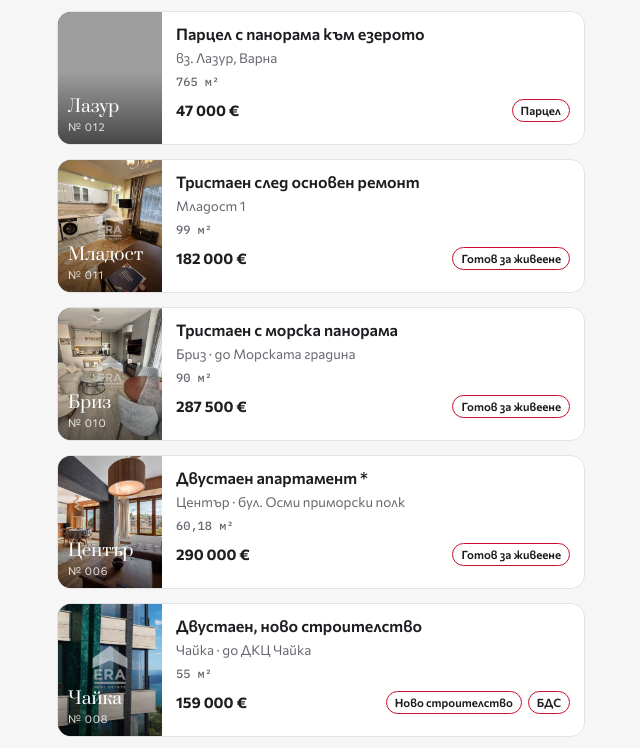
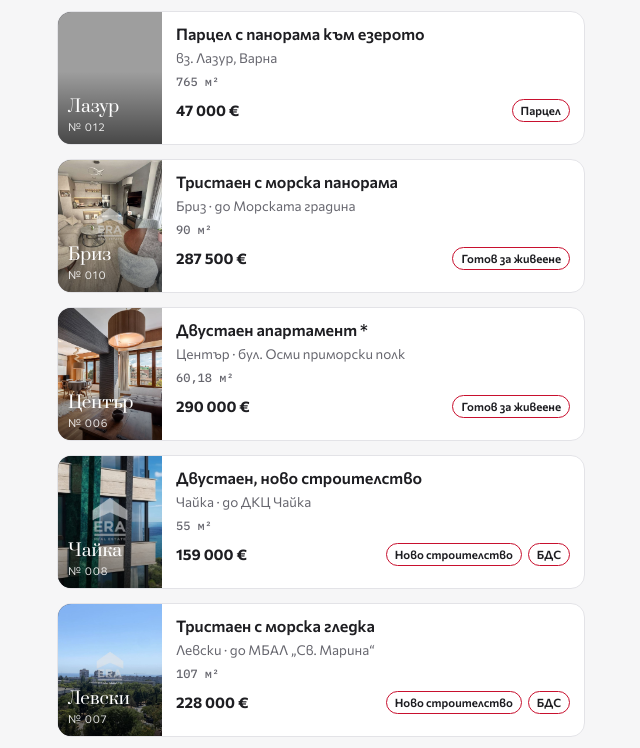
Before and after one commit to n-kapitanov/properties, a plain HTML site: page index.html in a window 1280 px wide. Shown: the part 1558-2306 px from the top of the page, without its empty margins (319-959 px from the left). Drawn offline with Linux system fonts and the light colour scheme; grey boxes are pictures that could not be loaded.

Commit message:
Hide withdrawn properties 19.11.2026
Co-Authored-By: Claude Opus 5.5 <noreply@anthropic.com>
Claude-Session: https://claude.ai/code/session_018N8UPvvF9zMaNjZCNt85hv

```diff
--- a/index.html
+++ b/index.html
@@ -216,7 +216,7 @@ const P=[
   facts:[["Площ","765 м²"],["Гледка","панорама почти 180°"],["Разположение","втора линия от езерото"],["Терен","равен, правилна форма"],["Ток","договор за присъединяване"],["Вода","договор с водната кооперация"],["Разрешение за строеж","издадено, изтекло"],["Изложение","слънчево"]],
   pts:["Панорама към Варна и езерото","За семейна къща или вила","Магазини, училище и градски транспорт наблизо"],
   note:null},
- {id:"p011",no:"011",photos:6,short:"Младост",kind:"apt",type:"Тристаен след основен ремонт",rooms:"3 стаи",place:"Младост 1",area:"99 м²",price:"182 000 €",priceNote:"1 838 €/м², намалена от 187 000 €",status:"ready",
+ {id:"p011",no:"011",hidden:true,photos:6,short:"Младост",kind:"apt",type:"Тристаен след основен ремонт",rooms:"3 стаи",place:"Младост 1",area:"99 м²",price:"182 000 €",priceNote:"1 838 €/м², намалена от 187 000 €",status:"ready",
   facts:[["Дневна","с кухня и трапезария"],["Спални","2"],["Баня","1 + отделна тоалетна"],["Балкони","3, по един към всяка стая"],["Чиста площ","73,70 м²"],["С общите части","99 м²"],["Етаж","2 от 7, два апартамента на етаж"],["Построен","1987"],["Асансьор","Да"],["Отопление","ТЕЦ и 3 климатика"],["Таван","6,70 м²"],["Мазе","5,46 м²"]],
   pts:["Основен ремонт 2025–2026: дограма, кухня, баня, осветление, паркет","Дневната и по-малката спалня са с нови мебели","Детска градина, училище и търговски център на около 300 м, без пресичане на главен път","Озеленен двор с големи дървета и детска площадка"],
   note:null},
```
Also changed, not shown: images/001/og.jpg, images/006/og.jpg, images/007/og.jpg, images/013/og.jpg, images/015/og.jpg, images/017/og.jpg.
